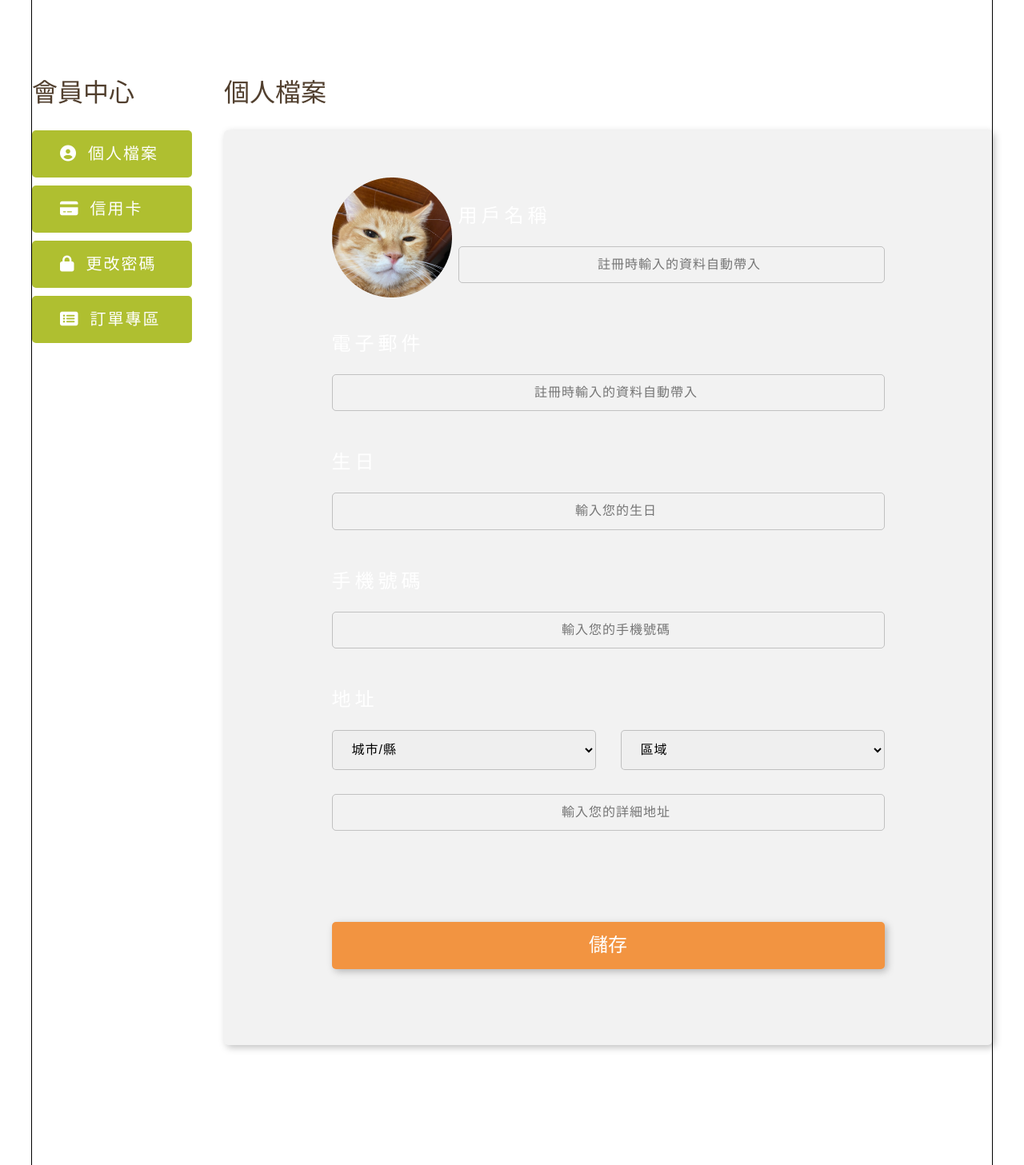
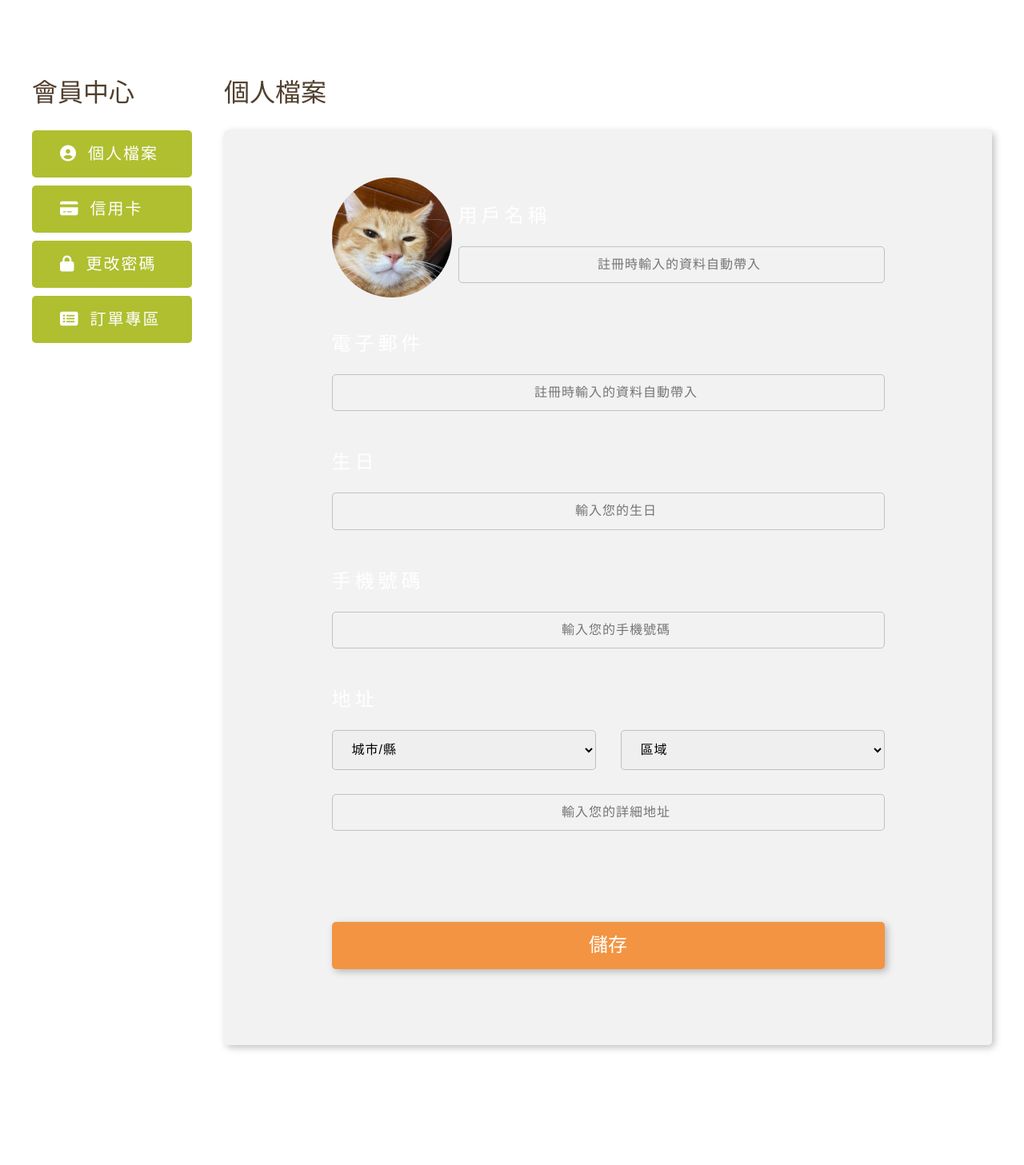
Before and after one commit to illumyST/JOYO_teamProject_G3, a PHP site: page /member.html in a window 1280 px wide. Shown: the whole page at 80% size. Run offline with PHP 8.4, Linux system fonts and the light colour scheme; some libraries are stand-ins or nearby versions.

Commit message:
delete wrapper outline

```diff
--- a/css/style.css
+++ b/css/style.css
@@ -1203,7 +1203,6 @@ button {
 .wrapper {
   width: 1200px;
   margin: 0 auto;
-  outline: 1px solid #000;
 }
 
 .btn {
--- a/sass/style.scss
+++ b/sass/style.scss
@@ -32,7 +32,6 @@
 .wrapper{
     width: 1200px;
     margin: 0 auto;
-    outline: 1px solid #000;
 }
 
 @include btnn(100px);
```
Also changed, not shown: 1 other file.
